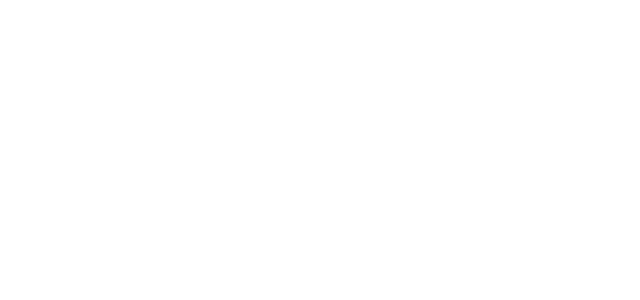
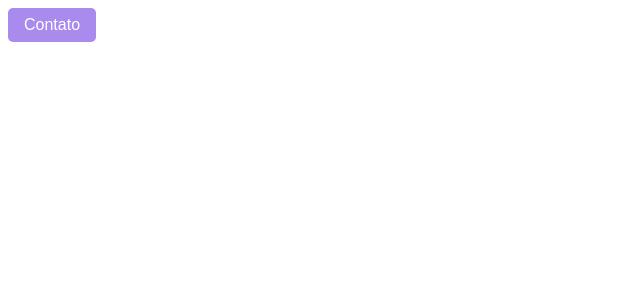
Before and after one commit to NexGenSolutionsIT/nexgen, a Next.js app: page / in a window 1280 px wide. Shown: the top 300 px of the page, without its empty margins (0-640 px from the left). Built offline with nearby package versions, Linux system fonts and the light colour scheme.

Commit message:
refactor page

```diff
--- a/src/app/page.tsx
+++ b/src/app/page.tsx
@@ -1,5 +1,10 @@
 import "@/styles/global.scss";
+import Home from "./Home/page";
 
 export default function App() {
-  return <></>;
+  return (
+    <>
+      <Home />
+    </>
+  );
 }
```
